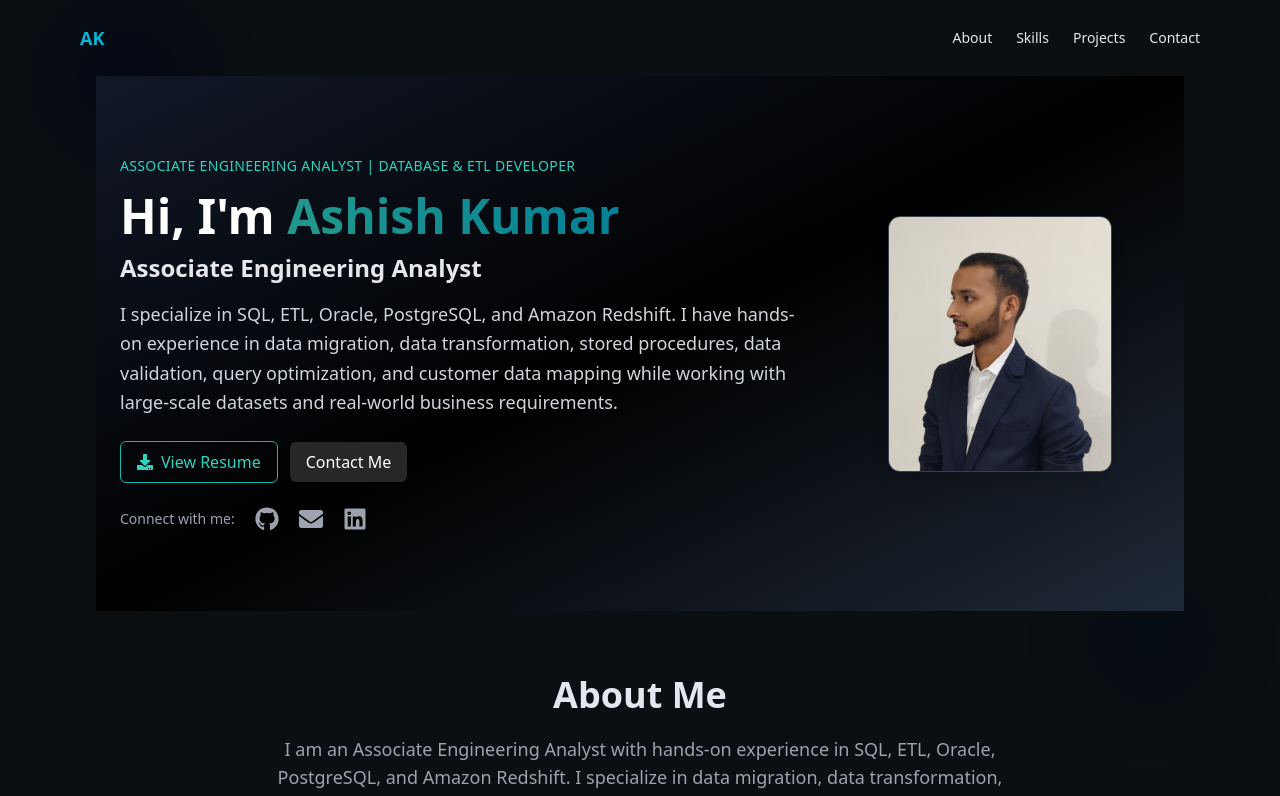
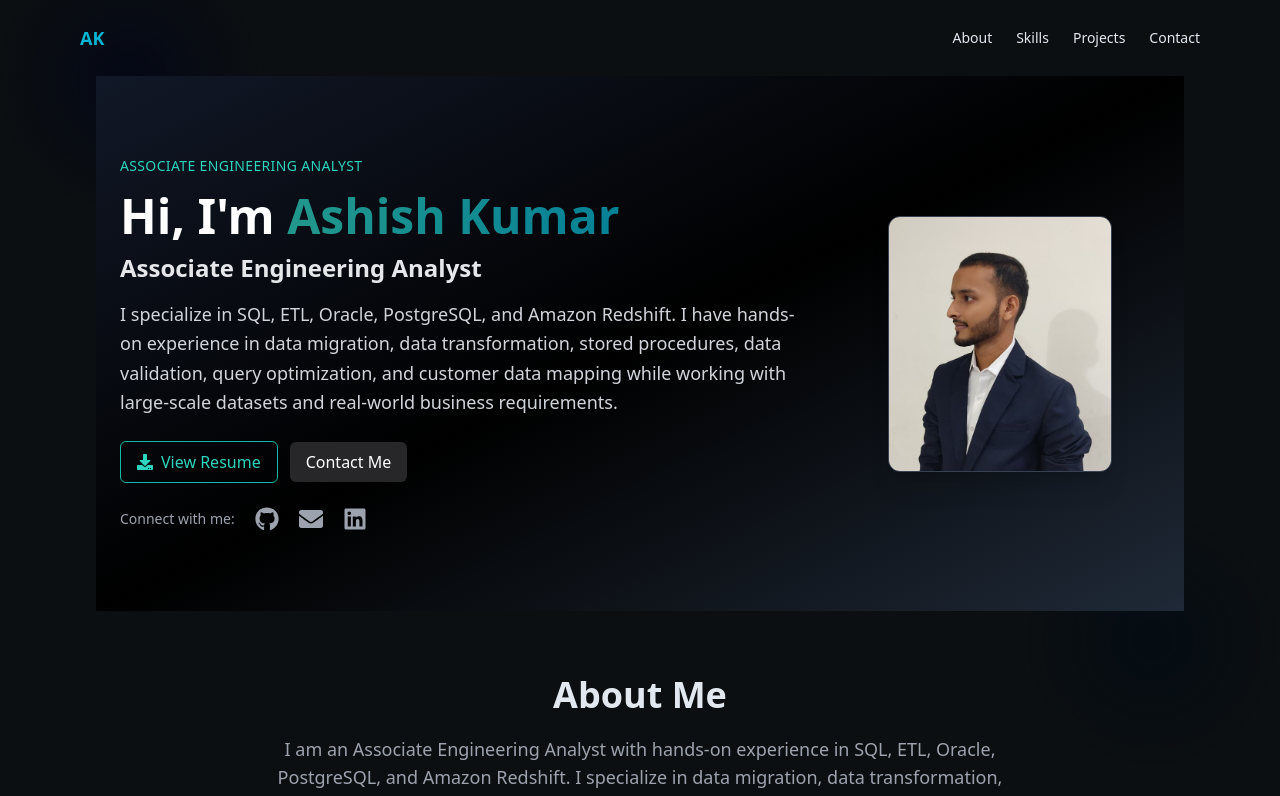
Before and after one commit to ash-ish-88/portfolio, a React (Vite) app: page / in a window 1280 px wide. Shown: the top 796 px of the page. Built offline with nearby package versions, Linux system fonts and the light colour scheme.

Commit message:
updated Hero section

```diff
--- a/src/components/Hero.jsx
+++ b/src/components/Hero.jsx
@@ -16,7 +16,7 @@ export default function Hero() {
         className="md:col-span-2"
       >
         <p className="text-teal-400 text-sm uppercase tracking-wide">
-          Associate Engineering Analyst | Database & ETL Developer
+          Associate Engineering Analyst
         </p>
 
         <h1 className="text-4xl md:text-5xl font-extrabold mt-4">
```
